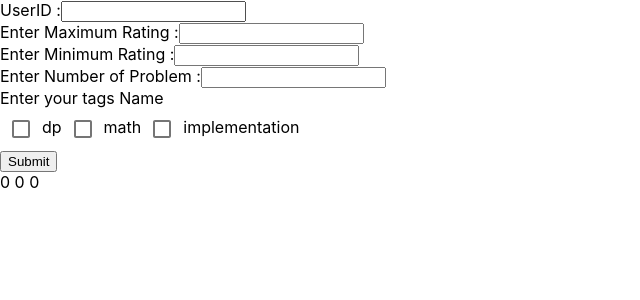
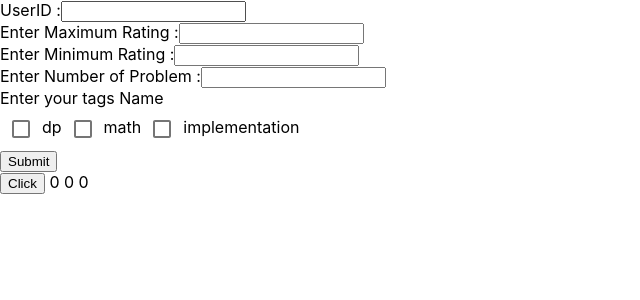
Before and after one commit to nishant-ranjan-1227/codeforces-mash-up-client, a React (Create React App) app: page / in a window 1280 px wide. Shown: the top 300 px of the page, without its empty margins (0-640 px from the left). Built offline with nearby package versions, Linux system fonts and the light colour scheme.

Commit message:
used setstate for questions

```diff
--- a/src/App.js
+++ b/src/App.js
@@ -9,6 +9,7 @@ function App() {
   let [maxRating, setMaxRating] = useState(0);
   let [tags, setTags] = useState([]);
   let [number, setNumber] = useState(0);
+  let [question, setQuestion] = useState([]);
 
   let url = "http://localhost:9000/testAPI";
 
@@ -51,8 +52,17 @@ function App() {
 
     axios
       .post(url, value)
-      .then((response) => console.log(response))
+      .then((response) => {
+        console.log(response.data.result);
+        setQuestion(response.data.result);
+      })
       .catch((error) => console.log(error));
+  };
+
+  const handleClick = () => {
+    question.forEach((q) => {
+      console.log(q.link);
+    });
   };
 
   return (
@@ -97,11 +107,18 @@ function App() {
         </div>
         <input type="submit" name="name" />
       </form>
+      <button name="getQuestion" onClick={handleClick}>
+        {" "}
+        Click{" "}
+      </button>
       <text> {userid} </text>
       <text> {number} </text>
       <text> {minRating} </text>
       <text> {maxRating} </text>
       <text> {tags} </text>
+      {question.map((q) => {
+        return <text> {q} </text>;
+      })}
     </div>
   );
 }
```
Also changed, not shown: components/question.js (added).
